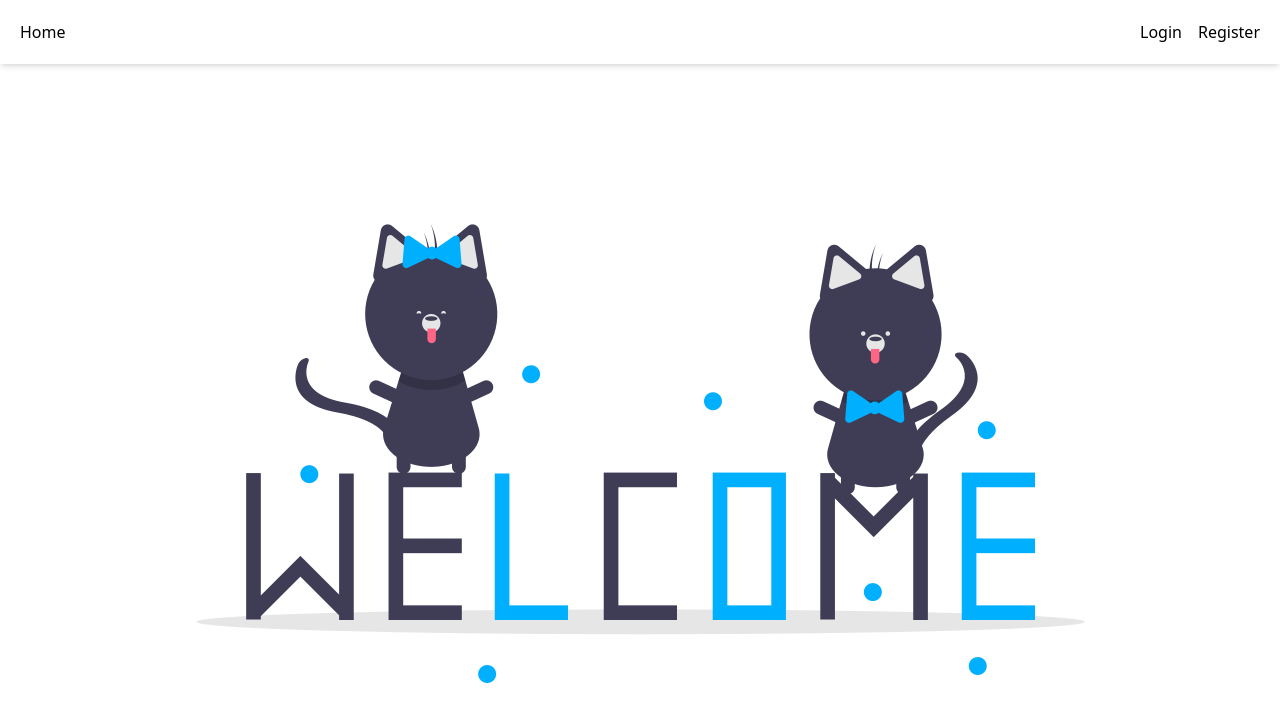
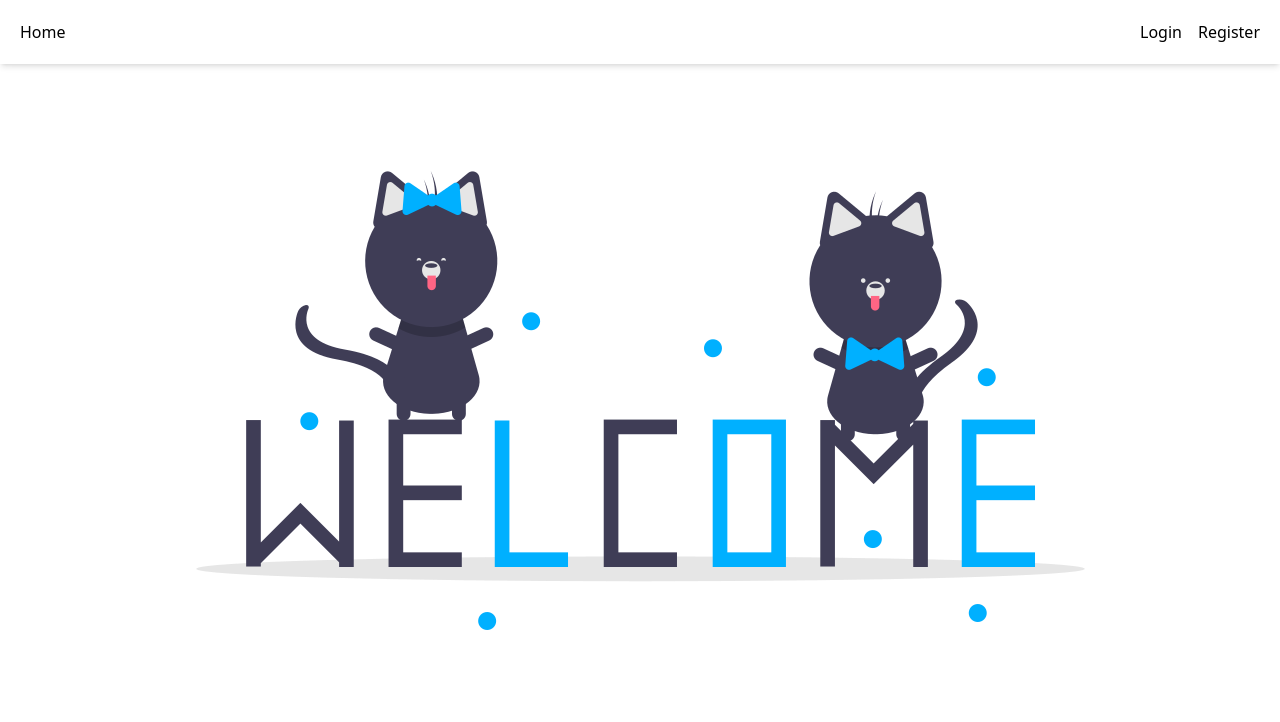
Before and after one commit to aasatech/assignments, a React (Create React App) app in the folder authentication/: page / in a window 1280 px wide. Shown: the top 722 px of the page. Built offline with nearby package versions, Linux system fonts and the light colour scheme.

Commit message:
change style

```diff
--- a/authentication/src/components/pages/HomePage.js
+++ b/authentication/src/components/pages/HomePage.js
@@ -1,6 +1,6 @@
 function HomePage(){
     return (
-        <div className="mt-36 flex justify-center items-center">
+        <div className="flex justify-center items-center w-full h-screen">
             <img src={require('../../images/banner.png')} alt="loading..." className=''/>
         </div>
     )
--- a/authentication/src/components/pages/RegisterPage.js
+++ b/authentication/src/components/pages/RegisterPage.js
@@ -6,9 +6,8 @@
   const onRegister = () => {
     navigate(`/login`)
   }
-
   return (
-        <div className="mt-16">
+    <div className="flex justify-center items-center w-full h-screen">
       <div className="shadow-green-900/80 rounded bg-gradient-to-b from-green-200/80 to-blue-500/20 shadow p-7 bg-white rounded-b w-1/3 m-auto">
         <h2 className="text-cyan-900 text-center mb-5 capitalize text-3xl font-bold">Register</h2>
         <div className="w-full">
```
Lines whose indentation alone changed are shown as unchanged.
